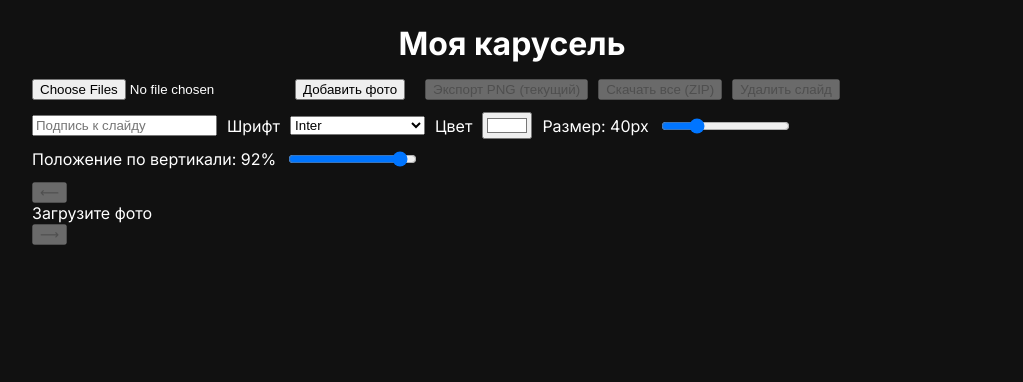
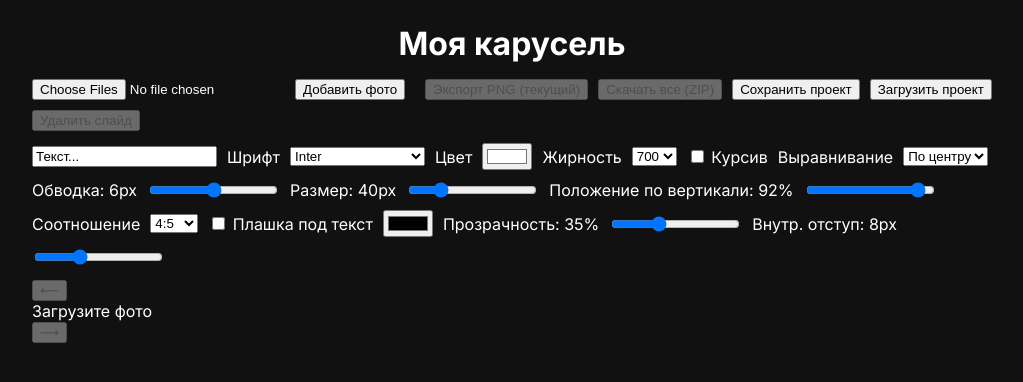
Before and after one commit to donden69-cloud/OrlovKarusel, a React (Vite) app: page / in a window 1280 px wide. Shown: the top 382 px of the page, without its empty margins (128-1151 px from the left). Built offline with nearby package versions, Linux system fonts and the light colour scheme.

Commit message:
Update App.jsx

```diff
--- a/src/App.jsx
+++ b/src/App.jsx
@@ -3,20 +3,41 @@ import JSZip from "jszip";
 import { saveAs } from "file-saver";
 import "./styles.css";
 
+const RATIO_PRESETS = {
+  "1:1": { w: 1080, h: 1080, css: 1 / 1 },
+  "4:5": { w: 1080, h: 1350, css: 4 / 5 },
+  "9:16": { w: 1080, h: 1920, css: 9 / 16 }
+};
+
 export default function App() {
-  // [{img: dataURL, caption: string}]
+  // [{img, caption}]
   const [slides, setSlides] = useState([]);
   const [idx, setIdx] = useState(0);
 
-  // настройки текста
+  // текст
+  const [caption, setCaption] = useState("Текст...");
   const [fontSize, setFontSize] = useState(40);
-  const [yPos, setYPos] = useState(92); // 0..100 (в % от высоты), по умолчанию низ
+  const [yPos, setYPos] = useState(92); // проценты по высоте
   const [fontFamily, setFontFamily] = useState("Inter");
   const [fontColor, setFontColor] = useState("#ffffff");
+  const [fontWeight, setFontWeight] = useState("700");
+  const [isItalic, setIsItalic] = useState(false);
+  const [textAlign, setTextAlign] = useState("center");
+  const [strokeWidth, setStrokeWidth] = useState(6);
+
+  // плашка под текст
+  const [useBox, setUseBox] = useState(false);
+  const [boxColor, setBoxColor] = useState("#000000");
+  const [boxOpacity, setBoxOpacity] = useState(0.35);
+  const [boxPadding, setBoxPadding] = useState(8);
+
+  // соотношение сторон
+  const [ratioKey, setRatioKey] = useState("4:5");
 
   const fileRef = useRef(null);
+  const jsonRef = useRef(null);
 
-  // загрузка картинок
+  // загрузка изображений (защита от дублей)
   const onUpload = (e) => {
     const files = Array.from(e.target.files || []);
     if (!files.length) return;
@@ -31,46 +52,59 @@ export default function App() {
     );
 
     Promise.all(readers).then((dataURLs) => {
-      setSlides((prev) => [
-        ...prev,
-        ...dataURLs.map((url) => ({ img: url, caption: "Текст..." })),
-      ]);
-      if (slides.length === 0) setIdx(0);
+      setSlides((prev) => {
+        const set = new Set(prev.map((s) => s.img));
+        const toAdd = dataURLs
+          .filter((u) => !set.has(u)) // не добавляем одинаковые
+          .map((url) => ({ img: url, caption: "Текст..." }));
+        const next = [...prev, ...toAdd];
+        if (next.length && idx >= next.length) setIdx(next.length - 1);
+        return next;
+      });
       e.target.value = "";
     });
   };
 
-  const setCaption = (value) => {
+  // синхронизация подписи текущего слайда
+  const applyCaptionToCurrent = (value) => {
+    setCaption(value);
     setSlides((prev) => {
+      if (!prev[idx]) return prev;
       const copy = [...prev];
       copy[idx] = { ...copy[idx], caption: value };
       return copy;
     });
   };
 
+  const selectSlide = (i) => {
+    setIdx(i);
+    setCaption(slides[i]?.caption ?? "Текст...");
+  };
+
   const removeCurrent = () => {
     setSlides((prev) => {
       const copy = prev.slice();
       copy.splice(idx, 1);
-      const next = Math.max(0, Math.min(idx, copy.length - 1));
-      setIdx(next);
+      const nextIdx = Math.max(0, Math.min(idx, copy.length - 1));
+      setIdx(nextIdx);
+      setCaption(copy[nextIdx]?.caption ?? "Текст...");
       return copy;
     });
   };
 
-  const prev = () => setIdx((p) => (p <= 0 ? slides.length - 1 : p - 1));
-  const next = () => setIdx((p) => (p >= slides.length - 1 ? 0 : p + 1));
+  const prev = () => selectSlide(idx <= 0 ? slides.length - 1 : idx - 1);
+  const next = () => selectSlide(idx >= slides.length - 1 ? 0 : idx + 1);
 
-  // Экспорт одного слайда (через Canvas, 1080x1350, без кропа)
+  // отрисовка одного слайда на Canvas
   const renderSlideToCanvas = (slide) =>
     new Promise((resolve) => {
       const img = new Image();
       img.crossOrigin = "anonymous";
       img.src = slide.img;
 
+      const { w: W, h: H } = RATIO_PRESETS[ratioKey];
+
       img.onload = () => {
-        const W = 1080,
-          H = 1350;
         const canvas = document.createElement("canvas");
         canvas.width = W;
         canvas.height = H;
@@ -80,7 +114,7 @@ export default function App() {
         ctx.fillStyle = "#000";
         ctx.fillRect(0, 0, W, H);
 
-        // вписываем изображение целиком (contain)
+        // изображение contain
         const r = Math.min(W / img.width, H / img.height);
         const w = img.width * r;
         const h = img.height * r;
@@ -88,24 +122,54 @@ export default function App() {
         const y = (H - h) / 2;
         ctx.drawImage(img, x, y, w, h);
 
-        // текст
-        ctx.font = `700 ${fontSize}px "${fontFamily}", Arial, sans-serif`;
-        ctx.textAlign = "center";
-        ctx.fillStyle = fontColor;
-        ctx.shadowColor = "rgba(0,0,0,.85)";
-        ctx.shadowBlur = 10;
-        ctx.lineWidth = 6;
-        ctx.strokeStyle = "rgba(0,0,0,.55)";
+        // подпись (плашка + текст)
+        const lines = (slide.caption || "").split("\n");
+        ctx.font = `${isItalic ? "italic " : ""}${fontWeight} ${fontSize}px "${fontFamily}", Arial, sans-serif`;
 
-        const lines = (slide.caption || "").split("\n");
+        const metrics = (text) => {
+          const m = ctx.measureText(text);
+          return { w: m.width, h: fontSize * 1.25 };
+        };
+
         const baseY = (yPos / 100) * H;
         const lineH = fontSize * 1.25;
         const startY = baseY - lineH * (lines.length - 1);
 
+        // размеры блока для плашки
+        let maxW = 0;
+        lines.forEach((l) => (maxW = Math.max(maxW, metrics(l).w)));
+        const boxW = maxW + boxPadding * 2;
+        const boxH = lineH * lines.length + boxPadding * 2;
+
+        // координата X в зависимости от выравнивания
+        const anchorX =
+          textAlign === "left" ? boxW / 2 + 20 :
+          textAlign === "right" ? W - boxW / 2 - 20 :
+          W / 2;
+
+        // плашка
+        if (useBox) {
+          ctx.fillStyle = hexToRgba(boxColor, boxOpacity);
+          roundRect(ctx, anchorX - boxW / 2, startY - lineH - boxPadding + lineH, boxW, boxH, 12);
+          ctx.fill();
+        }
+
+        // тени/обводка
+        ctx.textAlign = textAlign;
+        ctx.shadowColor = "rgba(0,0,0,.85)";
+        ctx.shadowBlur = 10;
+        ctx.lineWidth = strokeWidth;
+        ctx.strokeStyle = "rgba(0,0,0,.55)";
+        ctx.fillStyle = fontColor;
+
         lines.forEach((line, i) => {
           const yy = startY + i * lineH;
-          ctx.strokeText(line, W / 2, yy);
-          ctx.fillText(line, W / 2, yy);
+          const tx =
+            textAlign === "left" ? 20 + boxPadding :
+            textAlign === "right" ? W - 20 - boxPadding :
+            W / 2;
+          ctx.strokeText(line, tx, yy);
+          ctx.fillText(line, tx, yy);
         });
 
         canvas.toBlob((blob) => resolve(blob), "image/png");
@@ -119,48 +183,82 @@ export default function App() {
     saveAs(blob, `slide-${idx + 1}.png`);
   };
 
-  // Экспорт ВСЕХ слайдов разом в ZIP
   const exportAll = async () => {
     if (!slides.length) return;
     const zip = new JSZip();
-
     for (let i = 0; i < slides.length; i++) {
       // eslint-disable-next-line no-await-in-loop
       const blob = await renderSlideToCanvas(slides[i]);
       zip.file(`slide-${i + 1}.png`, blob);
     }
-
     const content = await zip.generateAsync({ type: "blob" });
     saveAs(content, "slides.zip");
   };
+
+  // сохранить/загрузить проект
+  const saveProject = () => {
+    const data = {
+      slides,
+      settings: {
+        fontSize, yPos, fontFamily, fontColor, fontWeight, isItalic,
+        textAlign, strokeWidth, useBox, boxColor, boxOpacity, boxPadding,
+        ratioKey
+      }
+    };
+    const blob = new Blob([JSON.stringify(data, null, 2)], { type: "application/json" });
+    saveAs(blob, "project.json");
+  };
+
+  const loadProject = (e) => {
+    const file = e.target.files?.[0];
+    if (!file) return;
+    const r = new FileReader();
+    r.onload = (ev) => {
+      try {
+        const data = JSON.parse(ev.target.result);
+        setSlides(data.slides || []);
+        const s = data.settings || {};
+        setFontSize(s.fontSize ?? 40);
+        setYPos(s.yPos ?? 92);
+        setFontFamily(s.fontFamily ?? "Inter");
+        setFontColor(s.fontColor ?? "#ffffff");
+        setFontWeight(s.fontWeight ?? "700");
+        setIsItalic(Boolean(s.isItalic));
+        setTextAlign(s.textAlign ?? "center");
+        setStrokeWidth(s.strokeWidth ?? 6);
+        setUseBox(Boolean(s.useBox));
+        setBoxColor(s.boxColor ?? "#000000");
+        setBoxOpacity(s.boxOpacity ?? 0.35);
+        setBoxPadding(s.boxPadding ?? 8);
+        setRatioKey(s.ratioKey ?? "4:5");
+        setIdx(0);
+        setCaption((data.slides?.[0]?.caption) ?? "Текст...");
+      } catch (err) {
+        alert("Не удалось прочитать проект (JSON).");
+      }
+    };
+    r.readAsText(file);
+    e.target.value = "";
+  };
+
+  const currentRatio = RATIO_PRESETS[ratioKey].css;
 
   return (
     <div className="wrap-app">
       <h1>Моя карусель</h1>
 
       <div className="top-row">
-        <input
-          ref={fileRef}
-          type="file"
-          accept="image/*"
-          multiple
-          onChange={onUpload}
-        />
-        <button className="btn" onClick={() => fileRef.current?.click()}>
-          Добавить фото
-        </button>
+        <input ref={fileRef} type="file" accept="image/*" multiple onChange={onUpload} />
+        <button className="btn" onClick={() => fileRef.current?.click()}>Добавить фото</button>
 
         <div className="spacer" />
 
-        <button className="btn" disabled={!slides.length} onClick={exportCurrentPNG}>
-          Экспорт PNG (текущий)
-        </button>
-        <button className="btn" disabled={!slides.length} onClick={exportAll}>
-          Скачать все (ZIP)
-        </button>
-        <button className="btn danger" disabled={!slides.length} onClick={removeCurrent}>
-          Удалить слайд
-        </button>
+        <button className="btn" disabled={!slides.length} onClick={exportCurrentPNG}>Экспорт PNG (текущий)</button>
+        <button className="btn" disabled={!slides.length} onClick={exportAll}>Скачать все (ZIP)</button>
+        <button className="btn" onClick={saveProject}>Сохранить проект</button>
+        <input ref={jsonRef} type="file" accept="application/json" style={{ display: "none" }} onChange={loadProject} />
+        <button className="btn" onClick={() => jsonRef.current?.click()}>Загрузить проект</button>
+        <button className="btn danger" disabled={!slides.length} onClick={removeCurrent}>Удалить слайд</button>
       </div>
 
       <div className="controls-row">
@@ -168,16 +266,12 @@ export default function App() {
           className="text-input"
           type="text"
           placeholder="Подпись к слайду"
-          value={slides[idx]?.caption || ""}
-          onChange={(e) => setCaption(e.target.value)}
+          value={caption}
+          onChange={(e) => applyCaptionToCurrent(e.target.value)}
         />
 
         <label>Шрифт</label>
-        <select
-          className="select"
-          value={fontFamily}
-          onChange={(e) => setFontFamily(e.target.value)}
-        >
+        <select className="select" value={fontFamily} onChange={(e) => setFontFamily(e.target.value)}>
           <option value="Inter">Inter</option>
           <option value="Montserrat">Montserrat</option>
           <option value="Roboto">Roboto</option>
@@ -188,51 +282,80 @@ export default function App() {
         </select>
 
         <label>Цвет</label>
-        <input
-          className="color"
-          type="color"
-          value={fontColor}
-          onChange={(e) => setFontColor(e.target.value)}
-        />
+        <input className="color" type="color" value={fontColor} onChange={(e) => setFontColor(e.target.value)} />
+
+        <label>Жирность</label>
+        <select className="select" value={fontWeight} onChange={(e) => setFontWeight(e.target.value)}>
+          <option value="400">400</option>
+          <option value="700">700</option>
+          <option value="800">800</option>
+        </select>
+
+        <label><input type="checkbox" checked={isItalic} onChange={(e) => setIsItalic(e.target.checked)} /> Курсив</label>
+
+        <label>Выравнивание</label>
+        <select className="select" value={textAlign} onChange={(e) => setTextAlign(e.target.value)}>
+          <option value="center">По центру</option>
+          <option value="left">Слева</option>
+          <option value="right">Справа</option>
+        </select>
+
+        <label>Обводка: {strokeWidth}px</label>
+        <input type="range" min="0" max="12" value={strokeWidth} onChange={(e) => setStrokeWidth(+e.target.value)} />
 
         <label>Размер: {fontSize}px</label>
-        <input
-          type="range"
-          min="20"
-          max="100"
-          value={fontSize}
-          onChange={(e) => setFontSize(+e.target.value)}
-        />
+        <input type="range" min="20" max="110" value={fontSize} onChange={(e) => setFontSize(+e.target.value)} />
 
         <label>Положение по вертикали: {yPos}%</label>
-        <input
-          type="range"
-          min="0"
-          max="100"
-          value={yPos}
-          onChange={(e) => setYPos(+e.target.value)}
-        />
+        <input type="range" min="0" max="100" value={yPos} onChange={(e) => setYPos(+e.target.value)} />
+
+        <label>Соотношение</label>
+        <select className="select" value={ratioKey} onChange={(e) => setRatioKey(e.target.value)}>
+          <option value="1:1">1:1</option>
+          <option value="4:5">4:5</option>
+          <option value="9:16">9:16</option>
+        </select>
+
+        <label><input type="checkbox" checked={useBox} onChange={(e) => setUseBox(e.target.checked)} /> Плашка под текст</label>
+        <input className="color" type="color" value={boxColor} onChange={(e) => setBoxColor(e.target.value)} />
+        <label>Прозрачность: {Math.round(boxOpacity * 100)}%</label>
+        <input type="range" min="0" max="1" step="0.01" value={boxOpacity} onChange={(e) => setBoxOpacity(+e.target.value)} />
+        <label>Внутр. отступ: {boxPadding}px</label>
+        <input type="range" min="0" max="24" value={boxPadding} onChange={(e) => setBoxPadding(+e.target.value)} />
       </div>
 
       <div className="viewer">
-        <button className="nav" onClick={prev} disabled={slides.length <= 1}>
-          ⟵
-        </button>
+        <button className="nav" onClick={prev} disabled={slides.length <= 1}>⟵</button>
 
-        <div className="slide-box">
+        <div className="slide-box" style={{ "--ratio": currentRatio }}>
           {slides[idx] ? (
             <>
               <img className="slide-img" src={slides[idx].img} alt="" />
               <div
                 className="caption"
                 style={{
+                  top: `${yPos}%`,
                   fontSize: `${fontSize}px`,
-                  top: `${yPos}%`,
                   color: fontColor,
-                  fontFamily: `"${fontFamily}", Arial, sans-serif`
+                  fontWeight,
+                  fontStyle: isItalic ? "italic" : "normal",
+                  fontFamily: `"${fontFamily}", Arial, sans-serif`,
+                  textAlign
                 }}
               >
-                {slides[idx].caption}
+                {/* плашка */}
+                {useBox && (
+                  <div
+                    className="caption-box"
+                    style={{
+                      backgroundColor: hexToRgba(boxColor, boxOpacity),
+                      padding: `${boxPadding}px`
+                    }}
+                  />
+                )}
+                <span className="caption-text" style={{ WebkitTextStroke: `${strokeWidth}px rgba(0,0,0,.55)` }}>
+                  {slides[idx].caption}
+                </span>
               </div>
             </>
           ) : (
@@ -240,19 +363,13 @@ export default function App() {
           )}
         </div>
 
-        <button className="nav" onClick={next} disabled={slides.length <= 1}>
-          ⟶
-        </button>
+        <button className="nav" onClick={next} disabled={slides.length <= 1}>⟶</button>
       </div>
 
       {Boolean(slides.length) && (
         <div className="thumbs">
           {slides.map((s, i) => (
-            <button
-              key={i}
-              className={`thumb ${i === idx ? "active" : ""}`}
-              onClick={() => setIdx(i)}
-            >
+            <button key={i} className={`thumb ${i === idx ? "active" : ""}`} onClick={() => selectSlide(i)}>
               <img src={s.img} alt="" />
               <span>{i + 1}</span>
             </button>
@@ -262,3 +379,26 @@ export default function App() {
     </div>
   );
 }
+
+/* --- helpers --- */
+function hexToRgba(hex, a = 1) {
+  const h = hex.replace("#", "");
+  const bigint = parseInt(h.length === 3 ? h.split("").map((c) => c + c).join("") : h, 16);
+  const r = (bigint >> 16) & 255;
+  const g = (bigint >> 8) & 255;
+  const b = bigint & 255;
+  return `rgba(${r},${g},${b},${a})`;
+}
+
+function roundRect(ctx, x, y, width, height, radius) {
+  let r = radius;
+  if (width < 2 * r) r = width / 2;
+  if (height < 2 * r) r = height / 2;
+  ctx.beginPath();
+  ctx.moveTo(x + r, y);
+  ctx.arcTo(x + width, y, x + width, y + height, r);
+  ctx.arcTo(x + width, y + height, x, y + height, r);
+  ctx.arcTo(x, y + height, x, y, r);
+  ctx.arcTo(x, y, x + width, y, r);
+  ctx.closePath();
+                }
```
